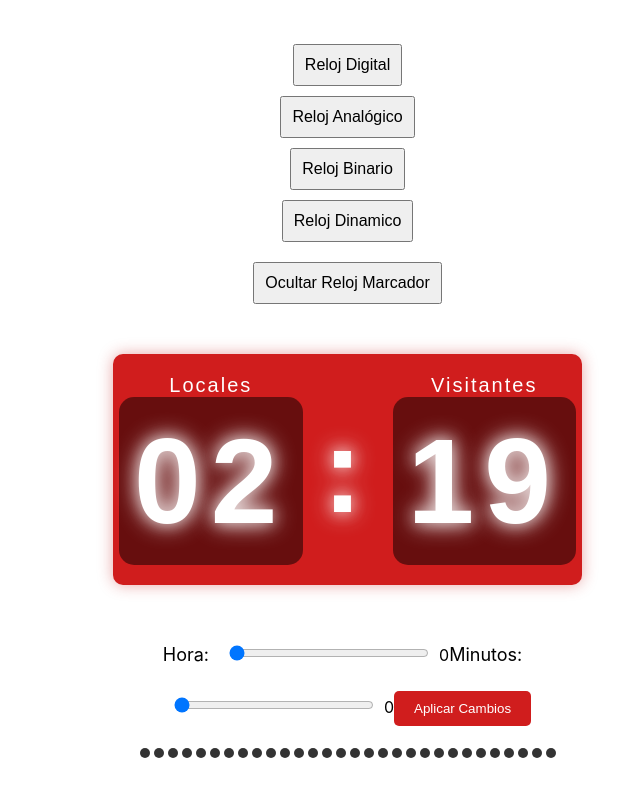
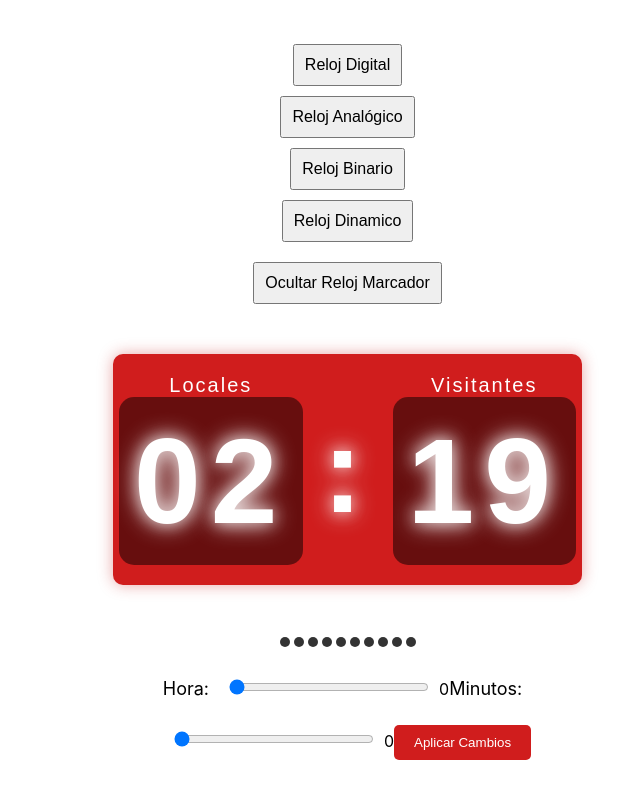
Before and after one commit to RustH3d/relojangulr3, an Angular app: page /clock in a window 1280 px wide. Both pictures are taken after a click on the button "Mostrar Reloj Marcador". Shown: the whole page, without its empty margins (640-1280 px from the left). Built offline with nearby package versions, Linux system fonts and the light colour scheme.

Commit message:
nananshe lolol

```diff
--- a/src/app/reloj-marcador/reloj-marcador.component.html
+++ b/src/app/reloj-marcador/reloj-marcador.component.html
@@ -13,6 +13,10 @@
       <span class="titulo">Visitantes</span>
       <div class="numero" id="minutos">{{ minutosFormateados }}</div>
     </div>
+  </div>
+
+  <div class="area-espectadores">
+    <div *ngFor="let persona of [].constructor(cantidadDeGente)" class="persona" [ngClass]="{ 'animar': modoCelebracion }"></div>
   </div>
 
   <!-- Sliders para cambiar la hora y los minutos -->
@@ -31,7 +35,3 @@
 
 
   </div>
-
-  <div class="area-espectadores">
-    <div *ngFor="let persona of [].constructor(cantidadDeGente)" class="persona" [ngClass]="{ 'animar': modoCelebracion }"></div>
-  </div>
--- a/src/app/reloj-marcador/reloj-marcador.component.ts
+++ b/src/app/reloj-marcador/reloj-marcador.component.ts
@@ -23,7 +23,7 @@ export class RelojMarcadorComponent implements OnInit, OnDestroy {
 
   ngOnInit(): void {
     this.iniciarReloj();
-    this.actualizarGente(); // Inicializa la cantidad de gente
+    this.actualizarGente(); // Inicializa la cantidad de gente al cargar
   }
 
   ngOnDestroy(): void {
@@ -63,6 +63,7 @@ export class RelojMarcadorComponent implements OnInit, OnDestroy {
       this.minutos = 0;
       this.horas++;
       this.animarCelebracion(); // Animación al cambiar la hora
+      this.actualizarGente(); // Actualiza la cantidad de gente al cambiar la hora
     }
     if (this.horas >= 24) {
       this.horas = 0;
@@ -79,6 +80,7 @@ export class RelojMarcadorComponent implements OnInit, OnDestroy {
       clearInterval(this.intervalId);
     }
     this.iniciarReloj();
+    this.actualizarGente(); // Actualiza la cantidad de gente cuando el usuario cambia la hora manualmente
   }
 
   volverModoAutomatico(): void {
@@ -91,13 +93,15 @@ export class RelojMarcadorComponent implements OnInit, OnDestroy {
 
   actualizarGente(): void {
     if (this.horas >= 6 && this.horas < 9) {
-      this.cantidadDeGente = 20; // Temprano, poca gente
+      this.cantidadDeGente = 20; // Temprano por la mañana
     } else if (this.horas >= 9 && this.horas < 15) {
-      this.cantidadDeGente = 50; // Mañana/mediodía, más gente
+      this.cantidadDeGente = 50; // Media mañana y mediodía
     } else if (this.horas >= 15 && this.horas < 20) {
-      this.cantidadDeGente = 100; // Tarde, lleno total
+      this.cantidadDeGente = 100; // Tarde, hora pico
+    } else if (this.horas >= 20 && this.horas < 24) {
+      this.cantidadDeGente = 70; // Noche
     } else {
-      this.cantidadDeGente = 30; // Noche, menor cantidad
+      this.cantidadDeGente = 10; // Madrugada
     }
   }
 
@@ -105,6 +109,6 @@ export class RelojMarcadorComponent implements OnInit, OnDestroy {
     this.modoCelebracion = true;
     setTimeout(() => {
       this.modoCelebracion = false;
-    }, 2000); // Duración de la animación
+    }, 2000); // Duración de la animación de celebración
   }
 }
```
